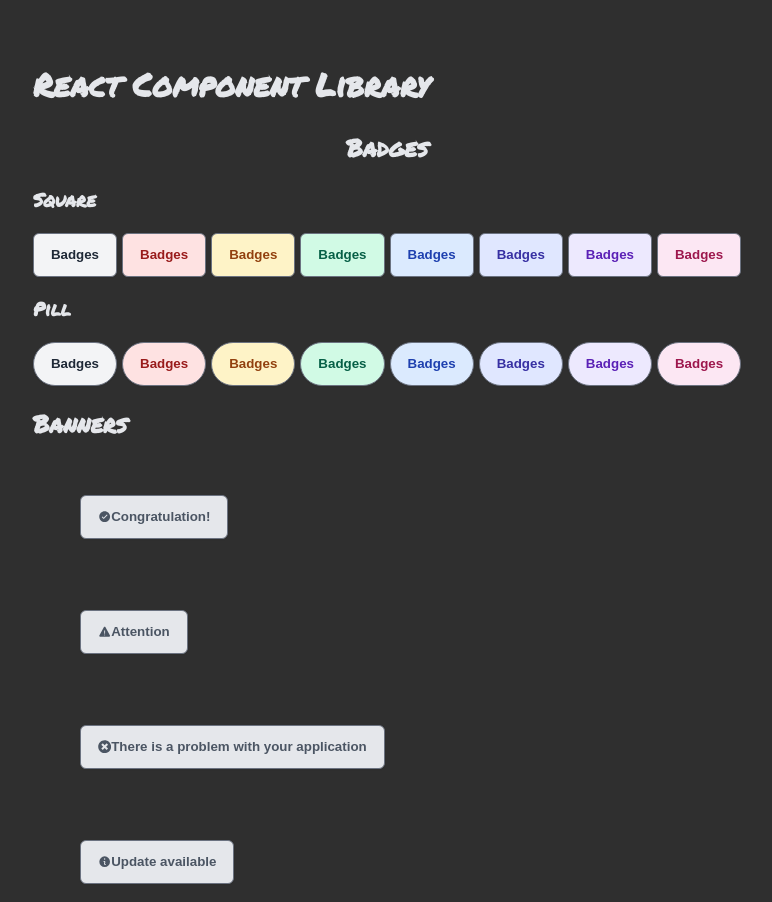
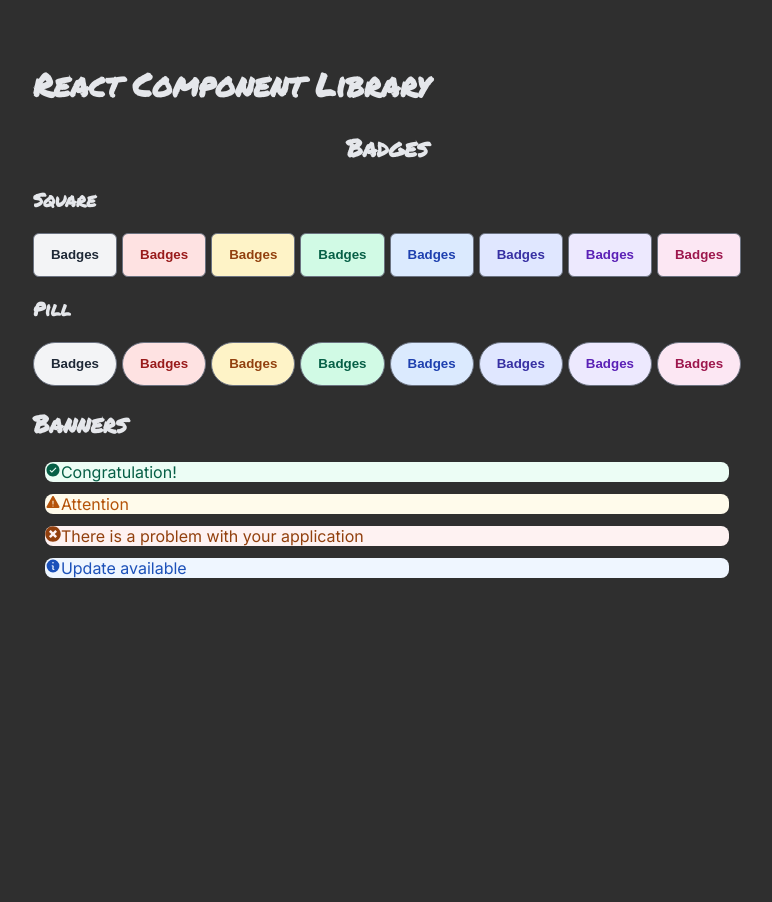
Before and after one commit to emirisato1003/react-component-library, a React (Vite) app: page / in a window 1280 px wide. Shown: the whole page, without its empty margins (253-1025 px from the left). After the commit the page ends 840 px from the top, so only its background shows below. Built offline with nearby package versions, Linux system fonts and the light colour scheme; the HTML template or start-up script is replaced by a standard one.

Commit message:
update banner

```diff
--- a/src/App.jsx
+++ b/src/App.jsx
@@ -4,9 +4,6 @@ import Badges from './assets/Badges';
 import Banner from './assets/components/Banner/index';
 import { bannerData } from './assets/components/Banner/bannerData';
 
-// import { IoIosCheckmarkCircle } from "react-icons/io";
-
-// import Menu from './Menu/Menu';
 
 function App() {
   const badges = ['gray', 'red', 'yellow', 'green', 'blue', 'indigo', 'purple', 'pink'];
@@ -37,7 +34,7 @@ function App() {
         {/* <h3>multi line</h3> */}
         {
           bannerData.map(data => data.text &&
-            <Banner status={data.status}>
+            <Banner key={data.status} status={data.status}>
               <Banner.Title>{data.icon}{data.title}</Banner.Title>
               <Banner.Dropdown>{data.text}</Banner.Dropdown>
             </Banner>
--- a/src/assets/components/Banner/Banner.jsx
+++ b/src/assets/components/Banner/Banner.jsx
@@ -10,14 +10,8 @@ export default function Banner({ children, status, onOpen }) {
     })
     const className = clsx(['banner', status]);
     return (
-        // <div className={className}>
-        //     <div className="banner-content">
-        //         <IoIosCheckmarkCircle className="icon" />
-        //         <div className="banner-text">{children}</div>
-        //     </div>
-        // </div>
-        <BannerContext.Provider value={{open, toggleOpen}}>
-            <div className="banner">
+        <BannerContext.Provider value={{open, toggleOpen, status}}>
+            <div className={className}>
                 {children}
             </div>
         </BannerContext.Provider>
--- a/src/assets/components/Banner/BannerTitle.jsx
+++ b/src/assets/components/Banner/BannerTitle.jsx
@@ -3,8 +3,8 @@ import Button from "../Button/Button";
 import { BannerContext } from "./Banner";
 
 export default function BannerTitle({ children }) {
-    const { toggleOpen } = useContext(BannerContext)
+    const { toggleOpen, status } = useContext(BannerContext)
     return (
-        <Button onClick={toggleOpen}>{children}</Button>
+        <div onClick={toggleOpen}>{children}</div>
     );
 }
--- a/src/index.css
+++ b/src/index.css
@@ -10,7 +10,7 @@ body {
   display: flex;
   justify-content: center;
   margin-top: 40px;
-  font-family: 'Inter', serif;
+  font-family: "Inter", serif;
 }
 h1, h2, h3{
   font-family: "Permanent Marker", serif;
@@ -19,6 +19,7 @@ h1, h2, h3{
 section h2{
   text-align: center;
 }
+
 button {
   background-color: #E5E7EB;
   color: #4B5563;
@@ -108,31 +109,27 @@ button.pill{
 
 
 section.banners .banner{
-  display: flex;
-  align-items: center;
-  height: 80px;
-  padding: 12px;
+  margin: 12px;
   border-radius: 8px;
-  margin: 35px;
 }
 
-section.banners .banner-content{
+/* section.banners .banner-content{
   display: flex;
   gap: 8px;
-}
+} */
 
 section.banners .icon{
   margin-top: 19px;
   font-size: 1.25rem;
 }
 
-section.banners .banner-text h5{
+/* section.banners .banner-text h5{
   margin-bottom: 0;
 }
 
 section.banners .banner-text p{
   margin-top: 8px;
-}
+} */
 
 /*
 button:focus {
```
